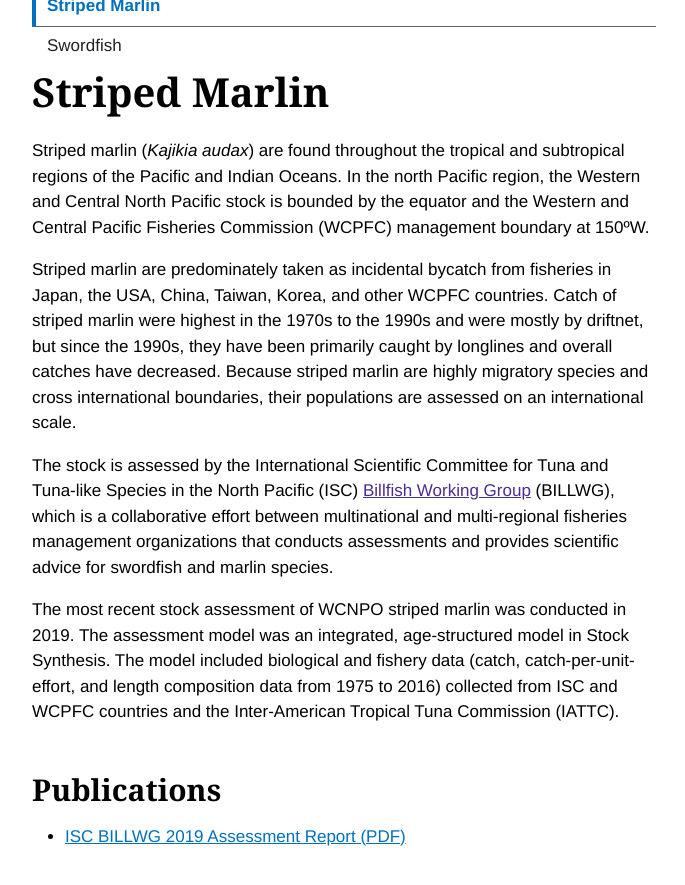
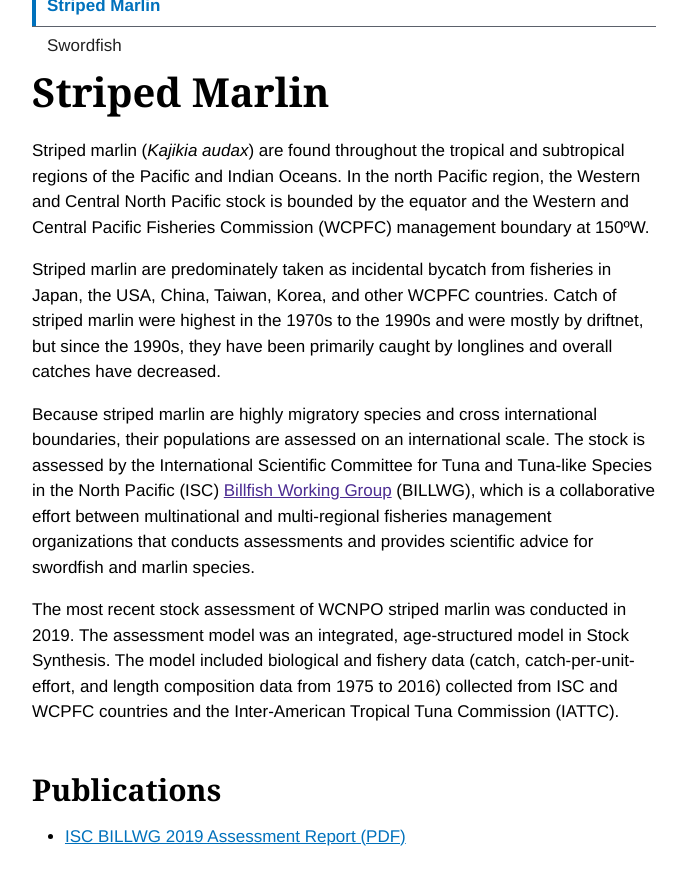
Before and after one commit to PIFSCstockassessments/PIFSCstockassessments.github.io, a Jekyll site: the page built from pifsc-sap-collections/_assessments/striped-marlin.md, in a window 1280 px wide and 900 px high, scrolled down 926 px. Shown: the top 885 px of the window, without its empty margins (118-803 px from the left). Built offline with Jekyll 4.4.1, drawn with Linux system fonts in a browser that asks for light colours; some web fonts are replaced.

Commit message:
minor formatting

```diff
--- a/pifsc-sap-collections/_assessments/striped-marlin.md
+++ b/pifsc-sap-collections/_assessments/striped-marlin.md
@@ -10,9 +10,9 @@
 
 Striped marlin (_Kajikia audax_) are found throughout the tropical and subtropical regions of the Pacific and Indian Oceans. In the north Pacific region, the Western and Central North Pacific stock is bounded by the equator and the Western and Central Pacific Fisheries Commission (WCPFC) management boundary at 150&ordm;W.
 
-Striped marlin are predominately taken as incidental bycatch from fisheries in Japan, the USA, China, Taiwan, Korea, and other WCPFC countries. Catch of striped marlin were highest in the 1970s to the 1990s  and were mostly by driftnet, but since the 1990s, they have been primarily caught by longlines and overall catches have decreased. Because striped marlin are highly migratory species and cross international boundaries, their populations are assessed on an international scale.
+Striped marlin are predominately taken as incidental bycatch from fisheries in Japan, the USA, China, Taiwan, Korea, and other WCPFC countries. Catch of striped marlin were highest in the 1970s to the 1990s  and were mostly by driftnet, but since the 1990s, they have been primarily caught by longlines and overall catches have decreased.
 
-The stock is assessed by the International Scientific Committee for Tuna and Tuna-like Species in the North Pacific (ISC) [Billfish Working Group]({{ww-partner.href}}) (BILLWG), which is a collaborative effort between multinational and multi-regional fisheries management organizations that conducts assessments and provides scientific advice for swordfish and marlin species.
+Because striped marlin are highly migratory species and cross international boundaries, their populations are assessed on an international scale. The stock is assessed by the International Scientific Committee for Tuna and Tuna-like Species in the North Pacific (ISC) [Billfish Working Group]({{ww-partner.href}}) (BILLWG), which is a collaborative effort between multinational and multi-regional fisheries management organizations that conducts assessments and provides scientific advice for swordfish and marlin species.
 
 The most recent stock assessment of WCNPO striped marlin was conducted in 2019. The assessment model was an integrated, age-structured model in Stock Synthesis. The model included biological and fishery data (catch, catch-per-unit-effort, and length composition data from 1975 to 2016) collected from ISC and WCPFC countries and the Inter-American Tropical Tuna Commission (IATTC).
 
```
